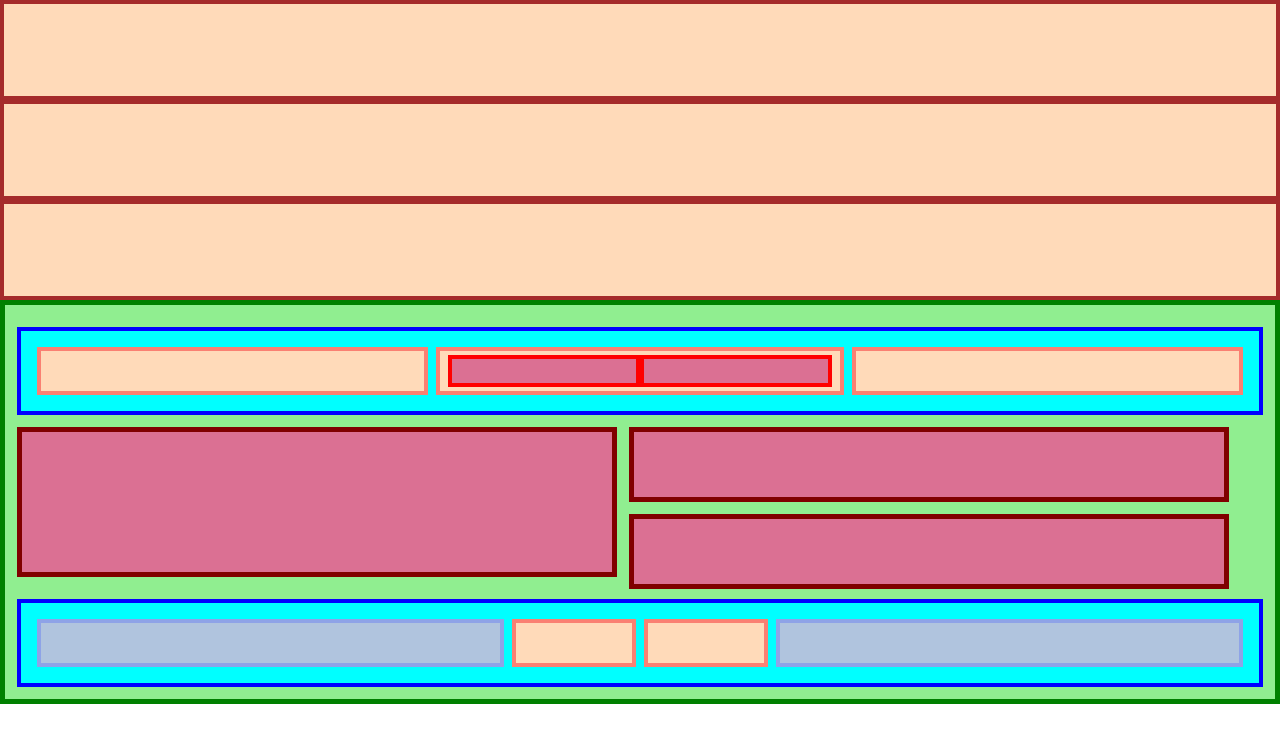
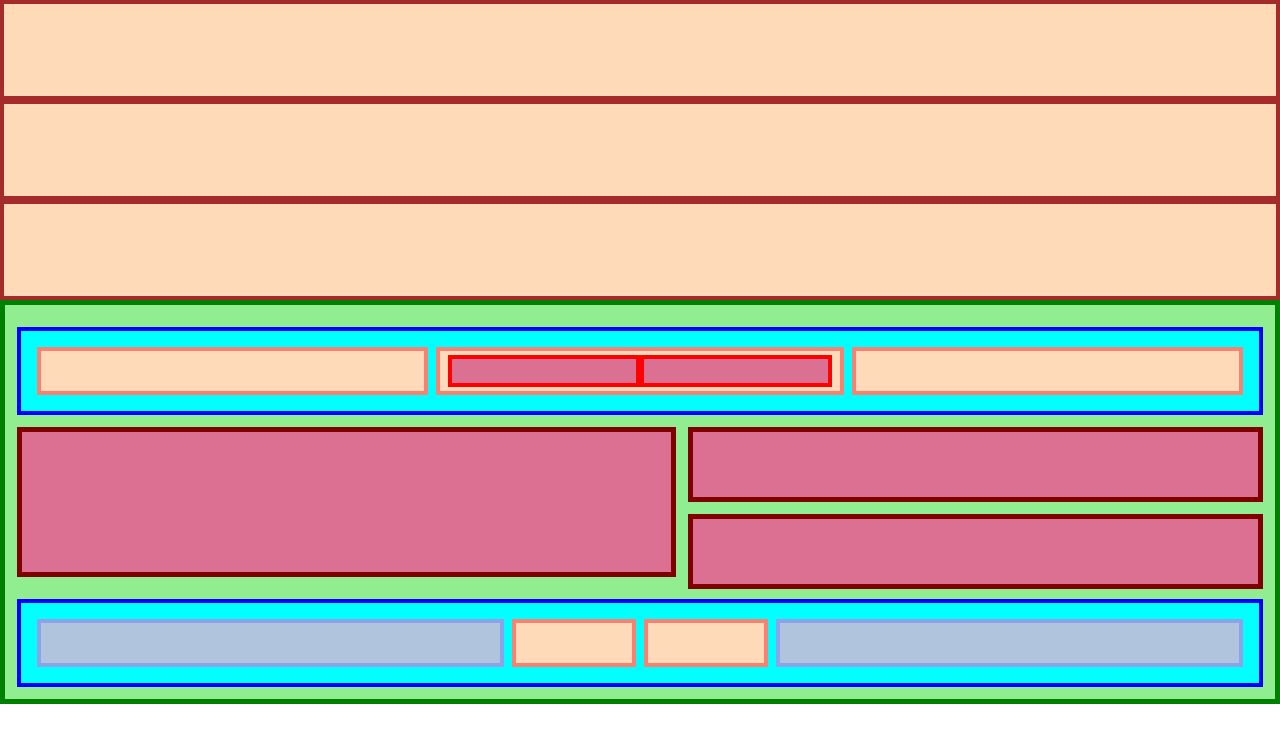
Before and after one commit to Akano00/CSS-FLEXBOX, a plain HTML site: page index.html in a window 1280 px wide. Drawn offline with Linux system fonts and the light colour scheme.

Commit message:
new updates

```diff
--- a/index.html
+++ b/index.html
@@ -1,10 +1,10 @@
 <!DOCTYPE html>
 <html lang="en">
   <head>
-  <meta charset="UTF-8">
-  <meta name="viewport" content="width=device-width, initial-scale=1.0">
+    <meta charset="UTF-8" />
+    <meta name="viewport" content="width=device-width, initial-scale=1.0" />
     <title>Flexbox</title>
-  <link rel="stylesheet" href="style.css">
+    <link rel="stylesheet" href="style.css" />
   </head>
   <body>
     <div class="flex-container">
--- a/style.css
+++ b/style.css
@@ -54,41 +54,41 @@
 }
 .non-container {
   display: flex;
-  /* justify-content: center; */
+  justify-content: center;
 }
 
 .rectangle-1 {
   border: 5px solid maroon;
   background-color: palevioletred;
   height: 150px;
-  /* width: 300px; */
+  width: 600px;
   margin-top: 12px;
-  flex-basis: 600px;
+  flex: 1 1 0;
+}
+
+.column-container {
+  display: flex;
 }
 
 .rectangle-2 {
   border: 5px solid maroon;
   background-color: palevioletred;
   height: 75px;
-  width: 600px;
+  width: 575px;
   margin-top: 12px;
   margin-left: 12px;
-  flex: 1;
+  display: flex;
+  flex: 1 1 0;
 }
 
 .rectangle-3 {
   border: 5px solid maroon;
   background-color: palevioletred;
   height: 75px;
-  width: 600px;
+  width: 575px;
   margin-top: 12px;
   margin-left: 12px;
-  flex: 1;
-}
-
-.column-container {
-  display: flex;
-  flex-direction: column;
+  flex: 1 1 0;
 }
 
 .last-container {
```
Lines whose indentation alone changed are shown as unchanged.
